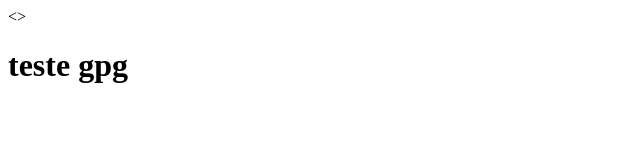
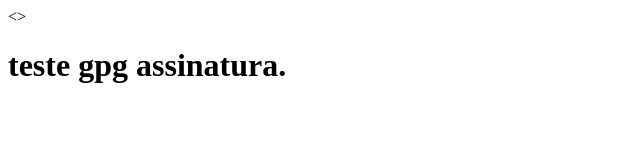
Before and after one commit to peterkeussen/ass_gpg_github, a plain HTML site: page index.html in a window 1280 px wide. Shown: the whole page, without its empty margins (0-640 px from the left). Drawn offline with Linux system fonts and the light colour scheme.

Commit message:
alteracao index.html

```diff
--- a/index.html
+++ b/index.html
@@ -1 +1 @@
-<><h1>teste gpg</h1>
+<><h1>teste gpg assinatura.</h1>
```
